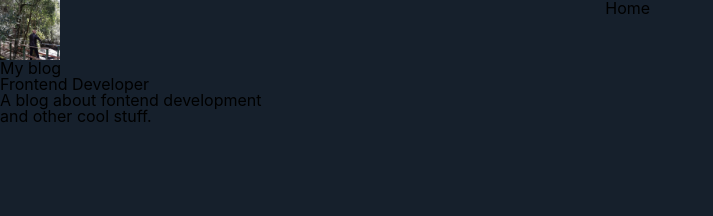
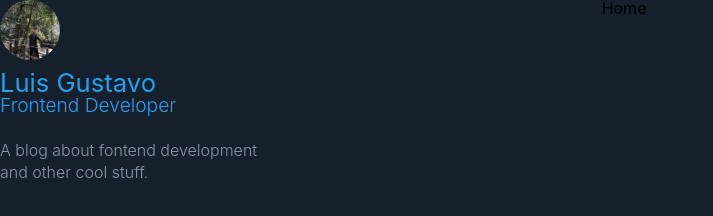
Before and after one commit to gustavoluisti/gatsby-blog, a Gatsby site: page / in a window 1280 px wide. Shown: the whole page, without its empty margins (0-713 px from the left). Built offline with nearby package versions, Linux system fonts and the light colour scheme; Gatsby itself is replaced by a stand-in of ours.

Commit message:
Global styled

```diff
--- a/gatsby-config.js
+++ b/gatsby-config.js
@@ -1,6 +1,6 @@
 module.exports = {
   siteMetadata: {
-    title: `My blog`,
+    title: `Luis Gustavo`,
     position: `Frontend Developer`,
     description: `A blog about fontend development and other cool stuff.`,
     author: `@myblog`,
--- a/src/components/Avatar/index.js
+++ b/src/components/Avatar/index.js
@@ -1,6 +1,7 @@
 import React from "react"
 import { useStaticQuery, graphql } from "gatsby"
-import Img from "gatsby-image"
+
+import * as S from "./styled"
 
 const Avatar = () => {
   const { avatarImage } = useStaticQuery(
@@ -8,21 +9,15 @@
       query {
         avatarImage: file(relativePath: { eq: "img.jpg" }) {
           childImageSharp {
-            fluid(maxWidth: 60, maxHeight: 60) {
-              ...GatsbyImageSharpFluid_tracedSVG
+            fixed(width: 60, height: 60) {
+              ...GatsbyImageSharpFixed_tracedSVG
             }
           }
         }
       }
     `
   )
-  return (
-    <Img
-      fluid={avatarImage.childImageSharp.fluid}
-      style={{ width: "60px" }}
-      className="foo"
-    />
-  )
+  return <S.AvatarWrapper fixed={avatarImage.childImageSharp.fixed} />
 }
 
 export default Avatar
--- /dev/null
+++ b/src/components/Avatar/styled.js
@@ -0,0 +1,9 @@
+import styled from "styled-components"
+import Img from "gatsby-image"
+
+export const AvatarWrapper = styled(Img)`
+  border-radius: 50%;
+  height: 3.75rem;
+  margin: auto;
+  width: 3.75rem;
+`
--- a/src/components/Layout/index.js
+++ b/src/components/Layout/index.js
@@ -2,29 +2,19 @@
 import PropTypes from "prop-types"
 import Profile from "../Profile"
 
-import styled from "styled-components"
 import GlobalStyles from "../../styles/global"
 
-const LayoutWrapper = styled.section`
-  display: flex;
-`
-
-const LayoutMain = styled.main`
-  background: #16202c;
-  min-height: 100vh;
-  padding: 0 3.75rem 0 20rem;
-  width: 100%;
-`
+import * as S from "./styled"
 
 const Layout = ({ children }) => {
   return (
-    <LayoutWrapper>
+    <S.LayoutWrapper>
       <GlobalStyles />
       <aside>
         <Profile />
       </aside>
-      <LayoutMain>{children}</LayoutMain>
-    </LayoutWrapper>
+      <S.LayoutMain>{children}</S.LayoutMain>
+    </S.LayoutWrapper>
   )
 }
 
--- /dev/null
+++ b/src/components/Layout/styled.js
@@ -0,0 +1,12 @@
+import styled from "styled-components"
+
+export const LayoutWrapper = styled.section`
+  display: flex;
+`
+
+export const LayoutMain = styled.main`
+  background: #16202c;
+  min-height: 100vh;
+  padding: 0 3.75rem 0 20rem;
+  width: 100%;
+`
--- a/src/components/Profile/index.js
+++ b/src/components/Profile/index.js
@@ -1,6 +1,7 @@
 import React from "react"
 import { useStaticQuery, graphql } from "gatsby"
 import Avatar from "../Avatar"
+import * as S from "./styled"
 
 const Profile = () => {
   const {
@@ -20,12 +21,17 @@
     }
   `)
   return (
-    <div className="Profile-wrapper">
-      <Avatar />
-      <h1>{title}</h1>
-      <h2>{position}</h2>
-      <p>{description}</p>
-    </div>
+    <S.ProfileWrapper>
+      <S.ProfileLink>
+        <Avatar />
+        <S.ProfileAuthor>
+          {title}
+          <S.ProfilePosition>{position}</S.ProfilePosition>
+        </S.ProfileAuthor>
+      </S.ProfileLink>
+
+      <S.ProfileDescription>{description}</S.ProfileDescription>
+    </S.ProfileWrapper>
   )
 }
 
--- /dev/null
+++ b/src/components/Profile/styled.js
@@ -0,0 +1,35 @@
+import styled from "styled-components"
+import { Link } from "gatsby"
+
+export const ProfileWrapper = styled.section`
+  color: #8899a6;
+  display: flex;
+  flex-direction: column;
+`
+
+export const ProfileLink = styled(Link)`
+  color: #8899a6;
+  text-decoration: none;
+  transition: color 0.5s;
+
+  &:hover {
+    color: #1fa1f2;
+  }
+`
+
+export const ProfileAuthor = styled.h1`
+  font-size: 1.6rem;
+  margin: 0.5rem auto 1.5rem;
+`
+
+export const ProfilePosition = styled.small`
+  display: block;
+  font-size: 1.2rem;
+  font-weight: 300;
+`
+
+export const ProfileDescription = styled.p`
+  font-size: 1rem;
+  font-weight: 300;
+  line-height: 1.4;
+`
--- a/src/pages/index.js
+++ b/src/pages/index.js
@@ -1,5 +1,4 @@
 import React from "react"
-import { Link } from "gatsby"
 
 import Layout from "../components/Layout"
 import SEO from "../components/seo"
```
